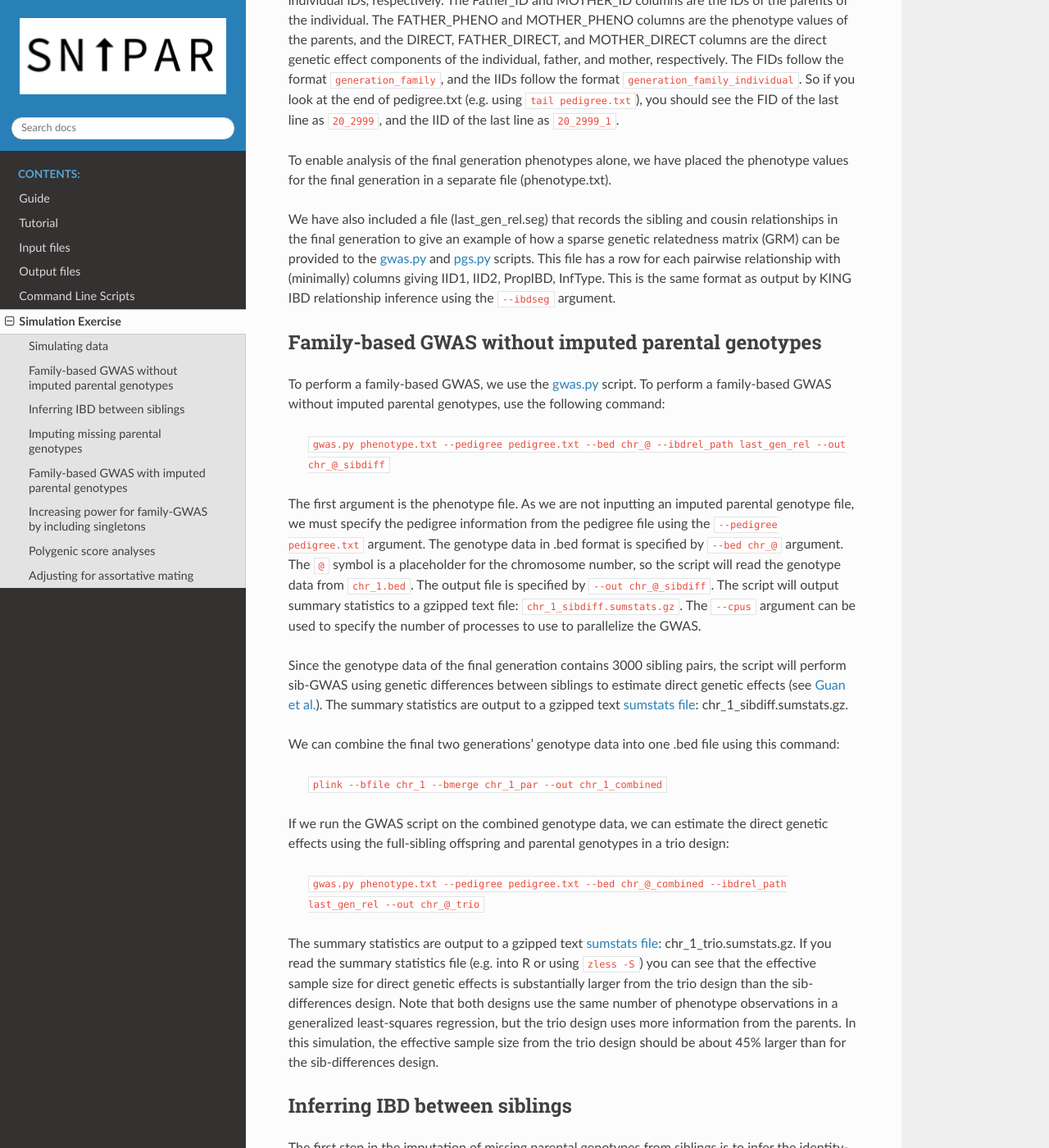
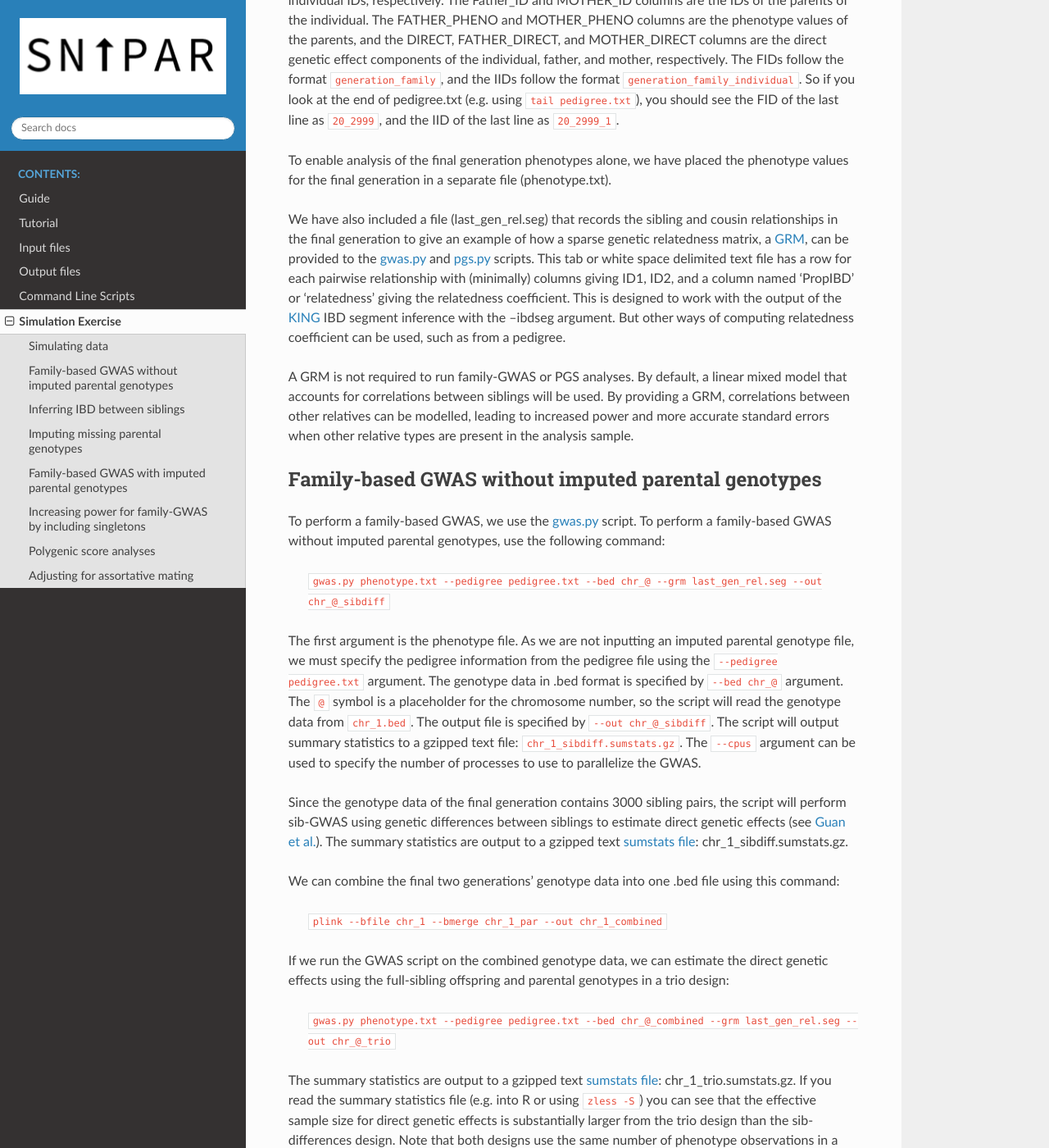
Before and after one commit to AlexTISYoung/snipar, a Sphinx documentation site: the page built from docs/simulation.rst, in a window 1280 px wide and 1400 px high, scrolled down 1046 px. Shown: the whole window at 82% size. Built offline with Sphinx 7.4.7 and the Read the Docs theme 3.1.0, drawn with Linux system fonts in a browser that asks for light colours; some of the changed text lies outside the part shown.

Commit message:
change grm arguments

```diff
--- a/docs/simulation.rst
+++ b/docs/simulation.rst
@@ -44,9 +44,15 @@ the FID of the last line as ``20_2999``, and the IID of the last line as ``20_29
 
 To enable analysis of the final generation phenotypes alone, we have placed the phenotype values for the final generation in a separate file (phenotype.txt).
 
-We have also included a file (last_gen_rel.seg) that records the sibling and cousin relationships in the final generation to give an example of how a sparse genetic relatedness matrix (GRM)
-can be provided to the :ref:`gwas.py <gwas.py>` and :ref:`pgs.py <pgs.py>` scripts. This file has a row for each pairwise relationship with (minimally) columns
-giving IID1, IID2, PropIBD, InfType. This is the same format as output by KING IBD relationship inference using the ``--ibdseg`` argument.
+We have also included a file (last_gen_rel.seg) that records the sibling and cousin relationships in the final generation to give an example of how a sparse genetic relatedness matrix, a :ref:`GRM <GRM>`,
+can be provided to the :ref:`gwas.py <gwas.py>` and :ref:`pgs.py <pgs.py>` scripts. This tab or white space delimited text file has a row for each pairwise relationship with (minimally) columns
+giving ID1, ID2, and a column named 'PropIBD' or 'relatedness' giving the relatedness coefficient.
+This is designed to work with the output of the `KING <https://www.kingrelatedness.com/manual.shtml>`_ IBD segment inference with the --ibdseg argument.
+But other ways of computing relatedness coefficient can be used, such as from a pedigree.
+
+A GRM is not required to run family-GWAS or PGS analyses. By default, a linear mixed model that accounts for correlations
+between siblings will be used. By providing a GRM, correlations between other relatives can be modelled,
+leading to increased power and more accurate standard errors when other relative types are present in the analysis sample.
 
 Family-based GWAS without imputed parental genotypes
 ----------------------------------------------------
@@ -54,7 +60,7 @@ Family-based GWAS without imputed parental genotypes
 To perform a family-based GWAS, we use the :ref:`gwas.py <gwas.py>` script.
 To perform a family-based GWAS without imputed parental genotypes, use the following command:
 
-    ``gwas.py phenotype.txt --pedigree pedigree.txt --bed chr_@ --ibdrel_path last_gen_rel --out chr_@_sibdiff``
+    ``gwas.py phenotype.txt --pedigree pedigree.txt --bed chr_@ --grm last_gen_rel.seg --out chr_@_sibdiff``
 
 The first argument is the phenotype file. As we are not inputting an imputed parental genotype file,
 we must specify the pedigree information from the pedigree file using the ``--pedigree pedigree.txt`` argument.
@@ -74,7 +80,7 @@ We can combine the final two generations' genotype data into one .bed file using
 If we run the GWAS script on the combined genotype data, we can estimate the direct genetic effects using the full-sibling offspring and parental genotypes
 in a trio design:
 
-    ``gwas.py phenotype.txt --pedigree pedigree.txt --bed chr_@_combined --ibdrel_path last_gen_rel --out chr_@_trio``
+    ``gwas.py phenotype.txt --pedigree pedigree.txt --bed chr_@_combined --grm last_gen_rel.seg --out chr_@_trio``
 
 The summary statistics are output to a gzipped text :ref:`sumstats file <sumstats_text>`: chr_1_trio.sumstats.gz.
 If you read the summary statistics file (e.g. into R or using ``zless -S``) you can see that the effective sample size for
@@ -82,11 +88,17 @@ direct genetic effects is substantially larger from the trio design than the sib
 Note that both designs use the same number of phenotype observations in a generalized least-squares regression, but the trio design uses more information from the parents.
 In this simulation, the effective sample size from the trio design should be about 45% larger than for the sib-differences design.
 
+By default, the gwas.py script will perform a meta-analysis of samples with genotyped siblings but without both parents genotyped —
+using the sib-difference estimator — and samples with both parents genotyped — using the trio design — when
+imputed parental genotypes are not provided. This should achieve something close to optimal power for family-GWAS
+without imputed parental genotypes. However, improved power can be achieved by using designs that take advantage of
+imputed parental genotypes.
+
 Inferring IBD between siblings
 ------------------------------
 
 The first step in the imputation of missing parental genotypes from siblings is to infer the identity-by-descent (IBD) segments shared between siblings.
-However, for the purpose of this simulation exercise (where SNPs are independent, so IBD inference doesn't work)
+This is done using the :ref:`ibd.py <ibd.py>` script. However, for the purpose of this simulation exercise (where SNPs are independent, so IBD inference doesn't work)
 we have provided the true IBD states in the file chr_1.segments.gz.
 
 Imputing missing parental genotypes
@@ -106,7 +118,7 @@ Family-based GWAS with imputed parental genotypes
 
 To perform a family-based GWAS with the parental genotypes imputed using the above command, use the following command:
 
-    ``gwas.py phenotype.txt --bed chr_@ --imp chr_@ --ibdrel_path last_gen_rel --out chr_@_imp``
+    ``gwas.py phenotype.txt --bed chr_@ --imp chr_@ --grm last_gen_rel.seg --out chr_@_imp``
 
 The output file is specified by ``--out chr_@_sibdiff``. The script will output summary statistics to a gzipped text file: ``chr_1_imp.sumstats.gz``.
 Since the genotype data of the final generation contains 3000 sibling pairs, the script will perform family-GWAS
@@ -117,7 +129,7 @@ However, the imputation we performed above does not use phase information, which
 for imputation from parent-offspring pairs (not simulated here). The simulation script output parental genotypes
 imputed from phased data, so we can use instead for family-GWAS using the following command
 
-    ``gwas.py phenotype.txt --bed chr_@ --imp phased_impute_chr_@ --ibdrel_path last_gen_rel --out chr_@_phased``
+    ``gwas.py phenotype.txt --bed chr_@ --imp phased_impute_chr_@ --grm last_gen_rel.seg --out chr_@_phased``
 
 The summary statistics are output to a gzipped text :ref:`sumstats file <sumstats_text>`: chr_1_trio.sumstats.gz.
 If you read the summary statistics file (e.g. into R or using ``zless -S``) you can see that the effective sample size for
@@ -143,7 +155,7 @@ This means we have imputed parental genotypes for half of the families, where we
 Plus we have singletons for the other half of the families, where we have one sibling observed, and no imputed parental genotypes.
 We can now perform family-GWAS including the singletons using the following command:
 
-    ``gwas.py phenotype.txt --bed chr_@_singletons --imp chr_@_singletons --ibdrel_path last_gen_rel --impute_unrel --out chr_@_unified``
+    ``gwas.py phenotype.txt --bed chr_@_singletons --imp chr_@_singletons --grm last_gen_rel.seg --impute_unrel --out chr_@_unified``
 
 The output should say
 
@@ -155,7 +167,7 @@ The summary statistics are output to a gzipped text :ref:`sumstats file <sumstat
 
 We can compare this to performing family-GWAS without including the 1500 singletons:
 
-    ``gwas.py phenotype.txt --bed chr_@_singletons --imp chr_@_singletons --ibdrel_path last_gen_rel --out chr_@_no_singletons``
+    ``gwas.py phenotype.txt --bed chr_@_singletons --imp chr_@_singletons --grm last_gen_rel.seg --out chr_@_no_singletons``
 
 The median effective N for direct genetic effects should be about 18% higher from the analysis including singletons
 (chr_1_unified.sumstats.gz) than from the analysis excluding singletons (chr_1_no_singletons.sumstats.gz).
```
Also changed, not shown: docs/input files.rst (+11 -4 lines), 4 other files.
